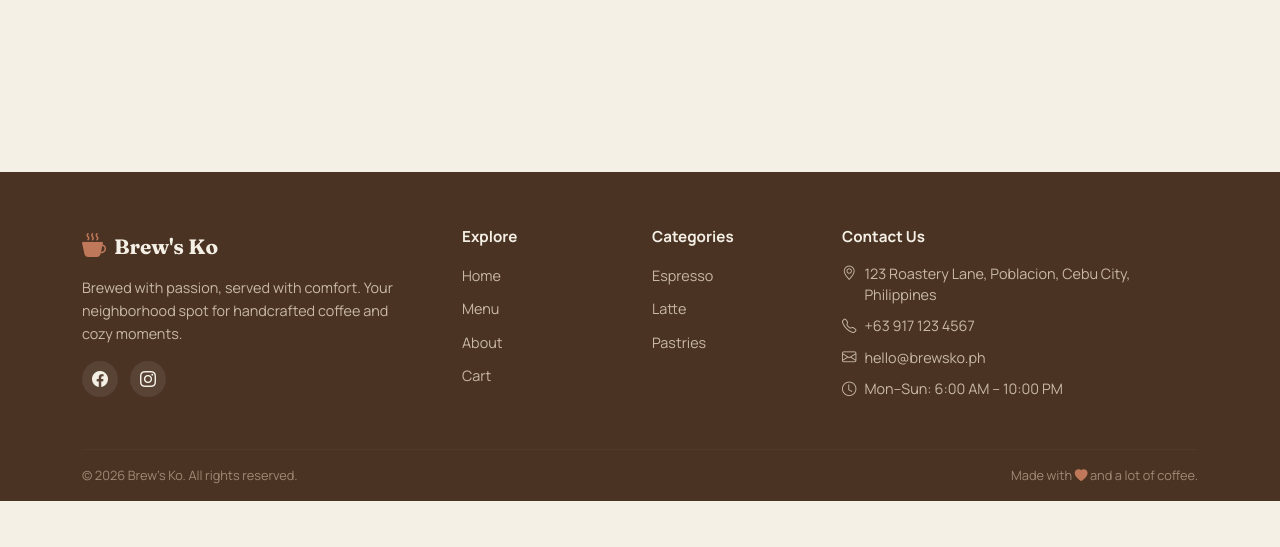
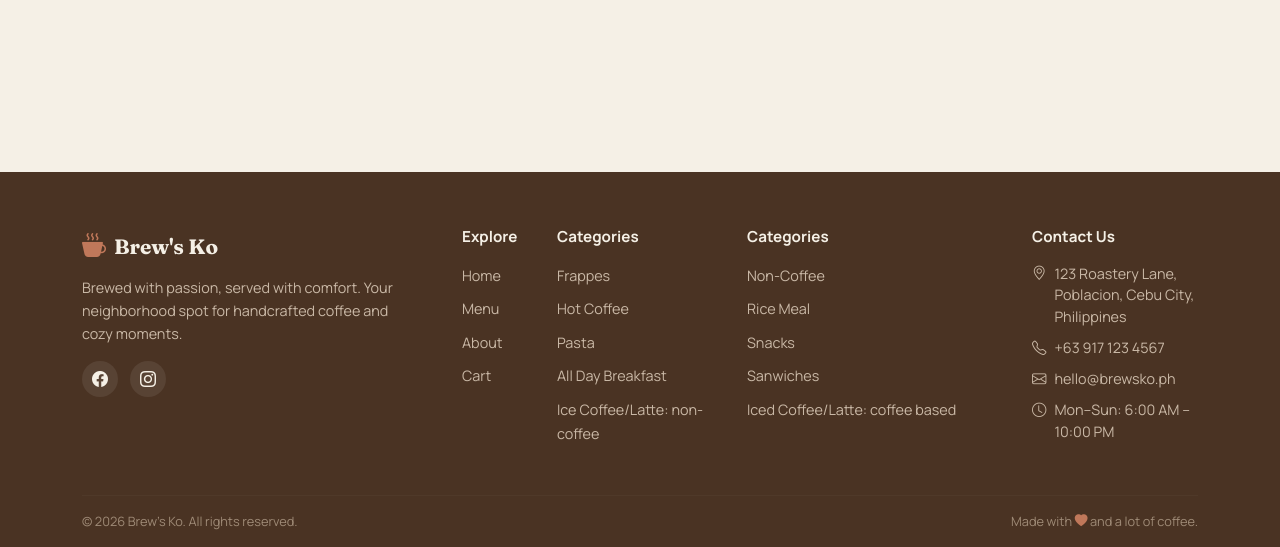
Before and after one commit to patweeeak/brews_ko, a Django app: page /cart/ in a window 1280 px wide. Shown: the part 472-1019 px from the top of the page. Before the commit the page ends 973 px from the top, so only its background shows below. Run offline with Django 5.2, Linux system fonts and the light colour scheme; data comes from the database, SQL or seed files in the repository.

Commit message:
Adjusted Footer

```diff
--- a/templates/footer.html
+++ b/templates/footer.html
@@ -6,14 +6,29 @@
           <i class="bi bi-cup-hot-fill brand-icon"></i>
           <span>{{ shop_name|default:"Brew's Ko" }}</span>
         </a>
-        <p class="footer-tagline">Brewed with passion, served with comfort. Your neighborhood spot for handcrafted coffee and cozy moments.</p>
+        <p class="footer-tagline">
+          Brewed with passion, served with comfort. Your neighborhood spot for
+          handcrafted coffee and cozy moments.
+        </p>
         <div class="footer-social">
-          <a href="{{ shop_facebook }}" target="_blank" rel="noopener" aria-label="Facebook"><i class="bi bi-facebook"></i></a>
-          <a href="{{ shop_instagram }}" target="_blank" rel="noopener" aria-label="Instagram"><i class="bi bi-instagram"></i></a>
+          <a
+            href="{{ shop_facebook }}"
+            target="_blank"
+            rel="noopener"
+            aria-label="Facebook"
+            ><i class="bi bi-facebook"></i
+          ></a>
+          <a
+            href="{{ shop_instagram }}"
+            target="_blank"
+            rel="noopener"
+            aria-label="Instagram"
+            ><i class="bi bi-instagram"></i
+          ></a>
         </div>
       </div>
 
-      <div class="col-6 col-md-2">
+      <div class="col-12 col-md-1">
         <h6 class="footer-heading">Explore</h6>
         <ul class="footer-links">
           <li><a href="{% url 'shop:home' %}">Home</a></li>
@@ -26,13 +41,50 @@
       <div class="col-6 col-md-2">
         <h6 class="footer-heading">Categories</h6>
         <ul class="footer-links">
-          <li><a href="{% url 'shop:menu' %}?category=espresso">Espresso</a></li>
-          <li><a href="{% url 'shop:menu' %}?category=latte">Latte</a></li>
-          <li><a href="{% url 'shop:menu' %}?category=pastries">Pastries</a></li>
+          <li><a href="{% url 'shop:menu' %}?category=frappes">Frappes</a></li>
+          <li>
+            <a href="{% url 'shop:menu' %}?category=hot-coffee">Hot Coffee</a>
+          </li>
+          <li>
+            <a href="{% url 'shop:menu' %}?category=pasta">Pasta</a>
+          </li>
+          <li>
+            <a href="{% url 'shop:menu' %}?category=all-day-breakfast"
+              >All Day Breakfast</a
+            >
+          </li>
+          <li>
+            <a href="{% url 'shop:menu' %}?category=ice-coffee-latte-non-coffee"
+              >Ice Coffee/Latte: non-coffee</a
+            >
+          </li>
         </ul>
       </div>
 
-      <div class="col-12 col-md-4">
+      <div class="col-4 col-md-3">
+        <h6 class="footer-heading">Categories</h6>
+        <ul class="footer-links">
+          <li>
+            <a href="{% url 'shop:menu' %}?category=non-coffee">Non-Coffee</a>
+          </li>
+          <li>
+            <a href="{% url 'shop:menu' %}?category=rice-meal">Rice Meal</a>
+          </li>
+          <li>
+            <a href="{% url 'shop:menu' %}?category=snacks">Snacks</a>
+          </li>
+          <li>
+            <a href="{% url 'shop:menu' %}?category=sandwiches">Sanwiches</a>
+          </li>
+          <li>
+            <a href="{% url 'shop:menu' %}?category=	ice-coffeelatte"
+              >Iced Coffee/Latte: coffee based</a
+            >
+          </li>
+        </ul>
+      </div>
+
+      <div class="col-6 col-md-2">
         <h6 class="footer-heading">Contact Us</h6>
         <ul class="footer-contact">
           <li><i class="bi bi-geo-alt"></i> {{ shop_address }}</li>
@@ -43,10 +95,18 @@
       </div>
     </div>
 
-    <hr class="footer-divider">
-    <div class="d-flex flex-column flex-md-row justify-content-between align-items-center gap-2 pb-3">
-      <p class="mb-0 footer-copy">&copy; {% now "Y" %} {{ shop_name|default:"Brew's Ko" }}. All rights reserved.</p>
-      <p class="mb-0 footer-copy">Made with <i class="bi bi-heart-fill" style="color:#c0785a;"></i> and a lot of coffee.</p>
+    <hr class="footer-divider" />
+    <div
+      class="d-flex flex-column flex-md-row justify-content-between align-items-center gap-2 pb-3"
+    >
+      <p class="mb-0 footer-copy">
+        &copy; {% now "Y" %} {{ shop_name|default:"Brew's Ko" }}. All rights
+        reserved.
+      </p>
+      <p class="mb-0 footer-copy">
+        Made with <i class="bi bi-heart-fill" style="color: #c0785a"></i> and a
+        lot of coffee.
+      </p>
     </div>
   </div>
 </footer>
```
Also changed, not shown: media/customers/_DSC3838.jpg (deleted), media/reviews/champorado_espesyal.jpg (added), media/reviews/matcha_spaghetti.jpg (added).
